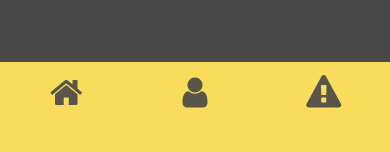
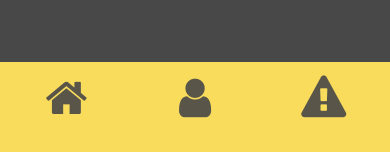
Before and after one commit to supraditya/Fierc, a React (Create React App) app: page / in a window 390 px wide. Shown: the part 689-841 px from the top of the page. Built offline with nearby package versions, Linux system fonts and the light colour scheme.

Commit message:
Fixed navbar and mobile navbar styling

```diff
--- a/src/components/MobileNav.js
+++ b/src/components/MobileNav.js
@@ -1,17 +1,25 @@
-import React from 'react';
+import React, {Component} from 'react';
 import styles from '../stylesheets/MobileNav.module.css';
 import {Link} from 'react-router-dom';
-const MobileNav=()=>{
+class MobileNav extends Component{
+    render()
+    {
+        const spanstyle={
+            fontSize: '45px'
+        };
         return(
+            <div className="MobileNav">
                 <div className="container">
                 <ul className={styles.list}>
                     <div className={styles.nav}>
-                    <li><Link to="/"><span><i class="fa fa-home icon-large"></i></span></Link></li>
-                    <li><Link to="/profile"><span><i class="fa fa-user icon-large" ></i></span></Link></li>
-                    <li><Link to="/emergency"><span><i class="fa fa-exclamation-triangle icon-large" aria-hidden="true"></i></span></Link></li>
+                            <li><Link to="/"><span style={spanstyle}><i class="fa fa-home icon-large"></i></span></Link></li>
+                            <li><Link to="/profile"><span style={spanstyle}><i class="fa fa-user icon-large" ></i></span></Link></li>
+                            <li><Link to="/emergency"><span style={spanstyle}><i class="fa fa-exclamation-triangle icon-large" aria-hidden="true"></i></span></Link></li>
                     </div>
                     </ul>
                 </div>
+            </div>
         )
     }
+}
 export default MobileNav;
--- a/src/stylesheets/MobileNav.module.css
+++ b/src/stylesheets/MobileNav.module.css
@@ -1,4 +1,4 @@
-@media only screen and (min-width: 810px)
+@media only screen and (min-width: 640px)
 {
     .nav
     {
@@ -54,10 +54,10 @@ i:active
 {
     color: red;
 }
-span
+/* span
 {
     font-size:45px;
-}
+} */
 @media only screen and (max-width: 400px)
 {
     span
--- a/src/stylesheets/Navbar.module.css
+++ b/src/stylesheets/Navbar.module.css
@@ -1,4 +1,17 @@
-@media only screen and (max-width: 810px)
+/* Navbar is using span styling from mobilenav, which is
+why you are unable to set a breakpoint for it. You need to
+figure out a way to address it using classname in mobilenav or
+just display none the main navbar at around 1100px */
+
+@media only screen and (max-width: 840px)
+{
+    .navWrapper
+    {
+        font-size: 0.7em;
+    }
+
+}
+@media only screen and (max-width: 640px)
 {
     .navWrapper
     {
@@ -25,9 +38,8 @@
 {
     .homespan
     {
-        font-size: 1.5em;
+        font-size: 1.5em !important;
     }
-
 }
 
 .navWrapper
```
Lines whose indentation alone changed are shown as unchanged.
